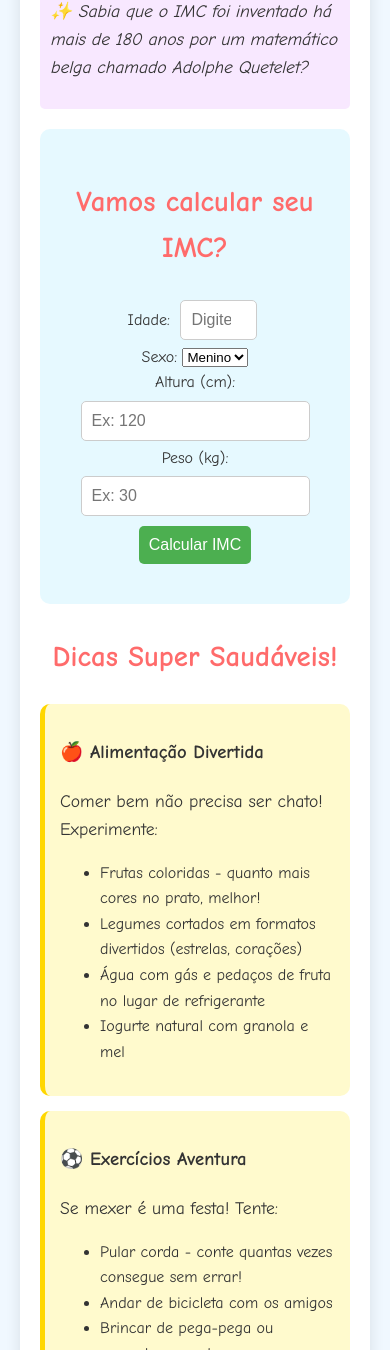
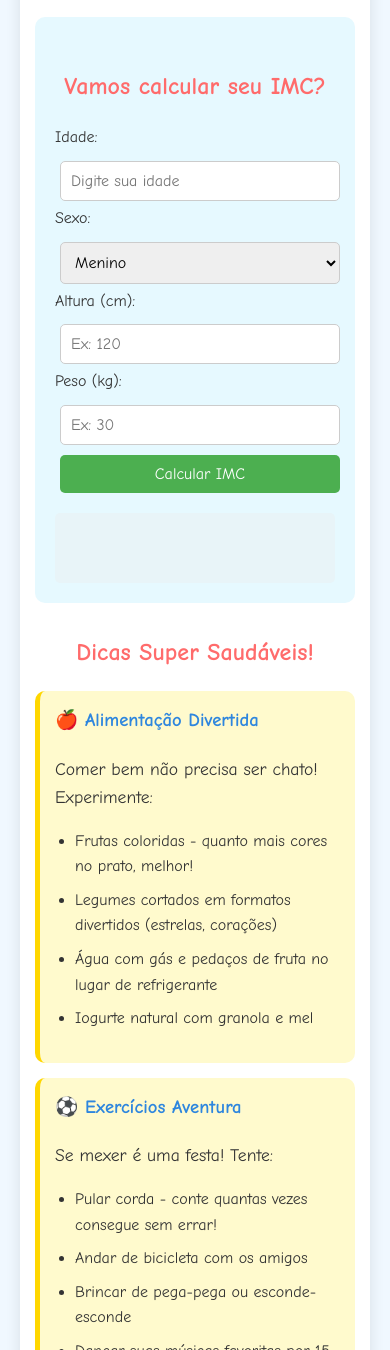
Before and after one commit to tamireslimberger/Projeto-IMC, a plain HTML site: page .html in a window 390 px wide. Shown: the part 650-2000 px from the top of the page. Drawn offline with Linux system fonts and the light colour scheme.

Commit message:
Add files via upload

```diff
--- /dev/null
+++ b/style.css
@@ -0,0 +1,166 @@
+ /* Estilos gerais */
+body {
+    font-family: 'Comic Sans MS', cursive, sans-serif;
+    background-color: #f0f8ff;
+    color: #333;
+    line-height: 1.6;
+    margin: 0;
+    padding: 20px;
+}
+
+.container {
+    max-width: 800px;
+    margin: 0 auto;
+    background-color: #fff;
+    padding: 20px;
+    border-radius: 15px;
+    box-shadow: 0 0 15px rgba(0, 0, 0, 0.1);
+}
+
+/* Tipografia */
+h1, h2 {
+    color: #ff6b6b;
+    text-align: center;
+}
+
+h1 {
+    font-size: 2.5em;
+    margin-bottom: 10px;
+}
+
+h2 {
+    font-size: 1.8em;
+    margin-top: 30px;
+}
+
+p {
+    font-size: 1.1em;
+}
+
+/* Calculadora */
+.calculator {
+    background-color: #e6f9ff;
+    padding: 20px;
+    border-radius: 10px;
+    margin: 20px 0;
+    text-align: center;
+}
+
+.calculator label {
+    display: inline-block;
+    min-width: 120px;
+    text-align: right;
+    margin-right: 10px;
+}
+
+/* Formulários */
+input, select, button {
+    padding: 10px;
+    margin: 5px;
+    border-radius: 5px;
+    border: 1px solid #ccc;
+    font-size: 1em;
+    font-family: 'Comic Sans MS', cursive, sans-serif;
+}
+
+input:focus, select:focus {
+    outline: 2px solid #4CAF50;
+}
+
+button {
+    background-color: #4CAF50;
+    color: white;
+    border: none;
+    cursor: pointer;
+    transition: background-color 0.3s;
+    padding: 10px 20px;
+}
+
+button:hover {
+    background-color: #45a049;
+}
+
+/* Resultado */
+#result {
+    font-size: 1.3em;
+    font-weight: bold;
+    margin-top: 15px;
+    color: #2e86de;
+    min-height: 50px;
+    padding: 10px;
+    background-color: #e8f4f8;
+    border-radius: 5px;
+}
+
+/* Boxes de dicas */
+.tip-box {
+    background-color: #fffacd;
+    padding: 15px;
+    border-radius: 10px;
+    margin: 15px 0;
+    border-left: 5px solid #ffd700;
+}
+
+.tip-box h3 {
+    margin-top: 0;
+    color: #2e86de;
+}
+
+.tip-box ul {
+    padding-left: 20px;
+}
+
+.tip-box li {
+    margin-bottom: 8px;
+}
+
+/* Elementos especiais */
+.food-icon, .exercise-icon {
+    font-size: 2em;
+    margin-right: 10px;
+    vertical-align: middle;
+}
+
+.fun-fact {
+    font-style: italic;
+    background-color: #f8e8ff;
+    padding: 10px;
+    border-radius: 5px;
+    margin: 15px 0;
+}
+
+/* Rodapé */
+footer {
+    text-align: center;
+    margin-top: 30px;
+    font-size: 0.9em;
+    color: #666;
+    border-top: 1px solid #eee;
+    padding-top: 20px;
+}
+
+/* Responsividade */
+@media (max-width: 600px) {
+    .container {
+        padding: 15px;
+    }
+
+    h1 {
+        font-size: 2em;
+    }
+
+    h2 {
+        font-size: 1.5em;
+    }
+
+    .calculator label {
+        display: block;
+        text-align: left;
+        margin-bottom: 5px;
+    }
+
+    input, select, button {
+        width: 100%;
+        box-sizing: border-box;
+    }
+}
```
Also changed, not shown: .html.
